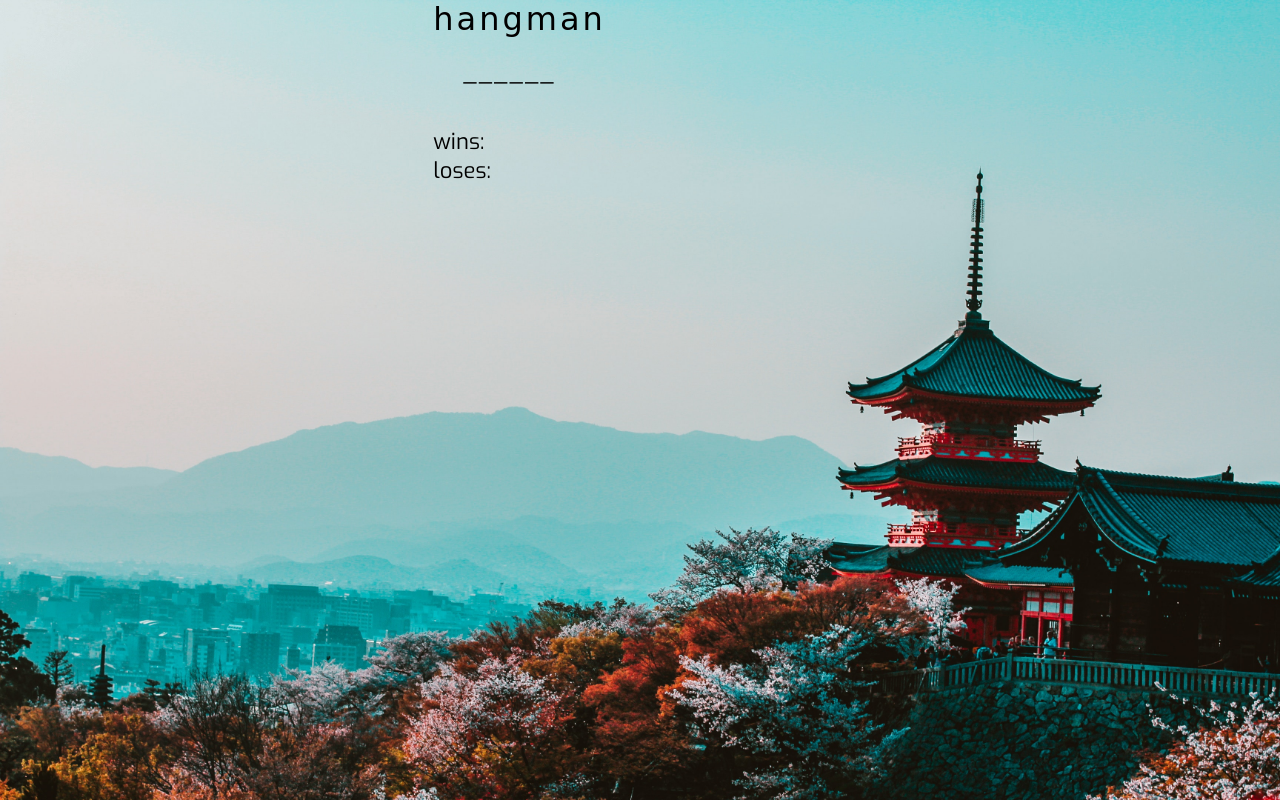
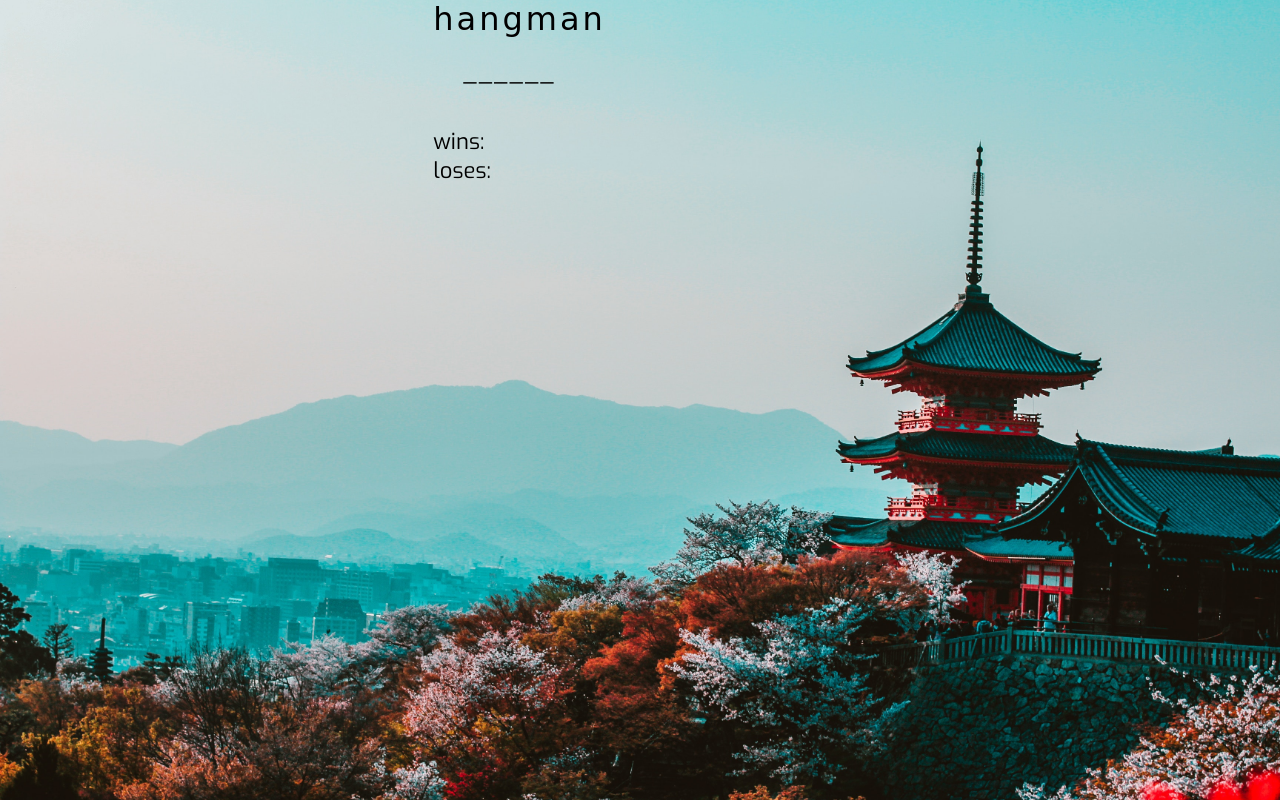
Before and after one commit to trentoncornwall/hangman, a plain HTML site: page index.html in a window 1280 px wide. Drawn offline with Linux system fonts and the light colour scheme; a web font is replaced by a local one.

Commit message:
made wallpaper repsonisve

```diff
--- a/assets/css/style.css
+++ b/assets/css/style.css
@@ -10,6 +10,10 @@ body {
     font-family: 'Exo', sans-serif;
     font-size: 22px;
     background-image: url("../images/background.jpg");
+    background-position: center center;
+    background-repeat: no-repeat;
+    background-attachment: fixed;
+    background-color: rgb(112, 197, 169);
     background-size: cover;
 }
 
--- a/assets/javascript/game.js
+++ b/assets/javascript/game.js
@@ -123,7 +123,6 @@ var board = {
 
         //checks if new word is the same as last, if so recursive call
         if (lastWord === wordLibrary.targetWord) {
-
             this.reset();
         }
 
```
